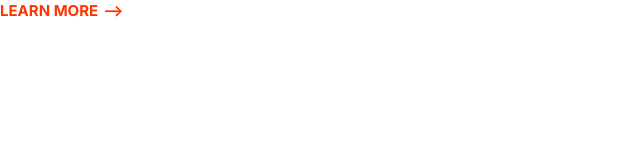
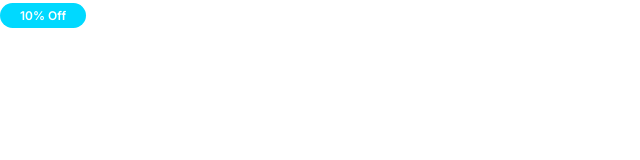
Before and after one commit to luar09/mervify, a plain HTML site: page index.html in a window 1280 px wide. Shown: the whole page, without its empty margins (0-640 px from the left). Drawn offline with Linux system fonts and the light colour scheme.

Commit message:
Build badges components.

```diff
--- a/css/style.css
+++ b/css/style.css
@@ -12,6 +12,7 @@ html {
 body {
   font-family: Inter, Arial, Arial, Helvetica, sans-serif;
   color: var(--color-body);
+  line-height: 1.5;
 }
 h1,
 h2,
@@ -73,3 +74,35 @@ a {
     font-size: 1.5rem;
   }
 }
+
+/* Badges */
+.badge {
+  border-radius: 20px;
+  font-size: 2rem;
+  font-weight: 600;
+  padding: 0.5rem 2rem;
+  white-space: nowrap; /* prevent text to go 2nd line */
+}
+
+.badge--primary {
+  background: var(--color-primary);
+  color: #fff;
+}
+
+.badge--secondary {
+  background: var(--color-secondary);
+  color: #fff;
+}
+
+.badge--small {
+  font-size: 1.6rem;
+}
+
+@media screen and (min-width: 1024px) {
+  .badge {
+    font-size: 1.5rem;
+  }
+  .badge--small {
+    font-size: 1.2rem;
+  }
+}
--- a/index.html
+++ b/index.html
@@ -7,13 +7,13 @@
     <title>Document</title>
     <link rel="preconnect" href="https://fonts.gstatic.com" />
     <link
-      href="https://fonts.googleapis.com/css2?family=Inter:wght@400;700&display=swap"
+      href="https://fonts.googleapis.com/css2?family=Inter:wght@400;600;700&display=swap"
       rel="stylesheet"
     />
     <link rel="stylesheet" href="css/normalize.css" />
     <link rel="stylesheet" href="css/style.css" />
   </head>
   <body>
-    <a href="#" class="link-arrow">Learn More</a>
+    <span class="badge badge--secondary badge--small">10% Off</span>
   </body>
 </html>
```
Also changed, not shown: components/badges.html (added, +3 -0 lines).
